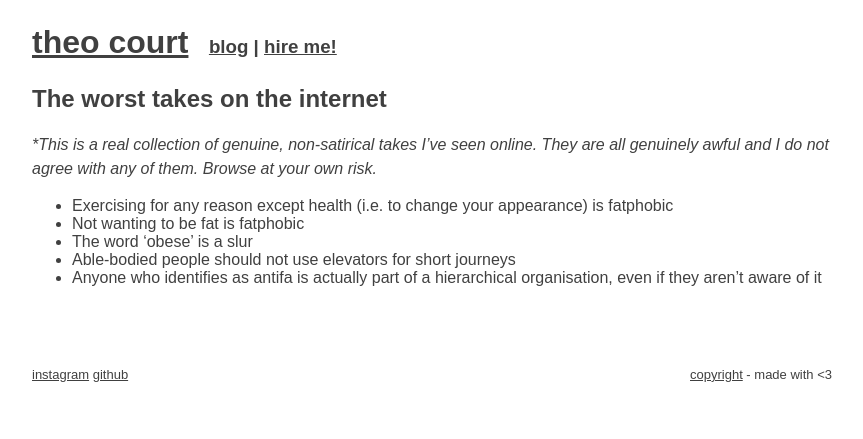
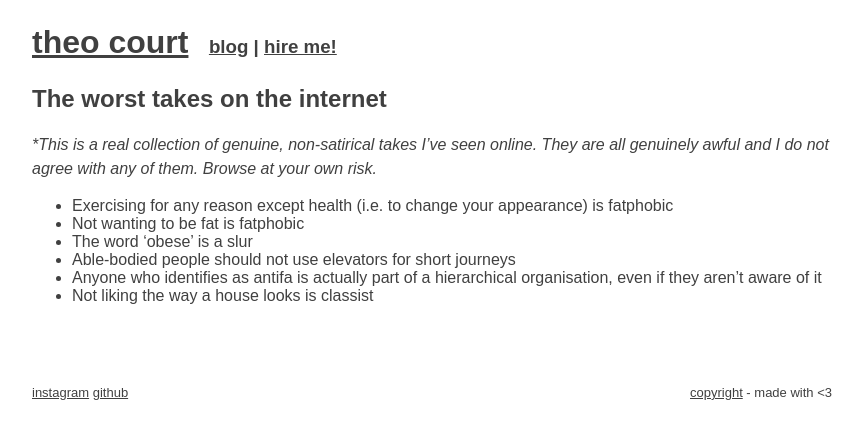
Before and after one commit to ttccourt/ttccourt.com, a Jekyll site: the page built from _posts/2021-07-19-the-worst-takes-on-the-internet.md, in a window 1280 px wide. Shown: the top 439 px of the page, without its empty margins (28-891 px from the left). Built offline with Jekyll 4.4.1, drawn with Linux system fonts in a browser that asks for light colours.

Commit message:
Update 2021-07-19-the-worst-takes-on-the-internet.md

```diff
--- a/_posts/2021-07-19-the-worst-takes-on-the-internet.md
+++ b/_posts/2021-07-19-the-worst-takes-on-the-internet.md
@@ -11,3 +11,4 @@ show_title: true
 - The word 'obese' is a slur
 - Able-bodied people should not use elevators for short journeys
 - Anyone who identifies as antifa is actually part of a hierarchical organisation, even if they aren't aware of it
+- Not liking the way a house looks is classist
```
